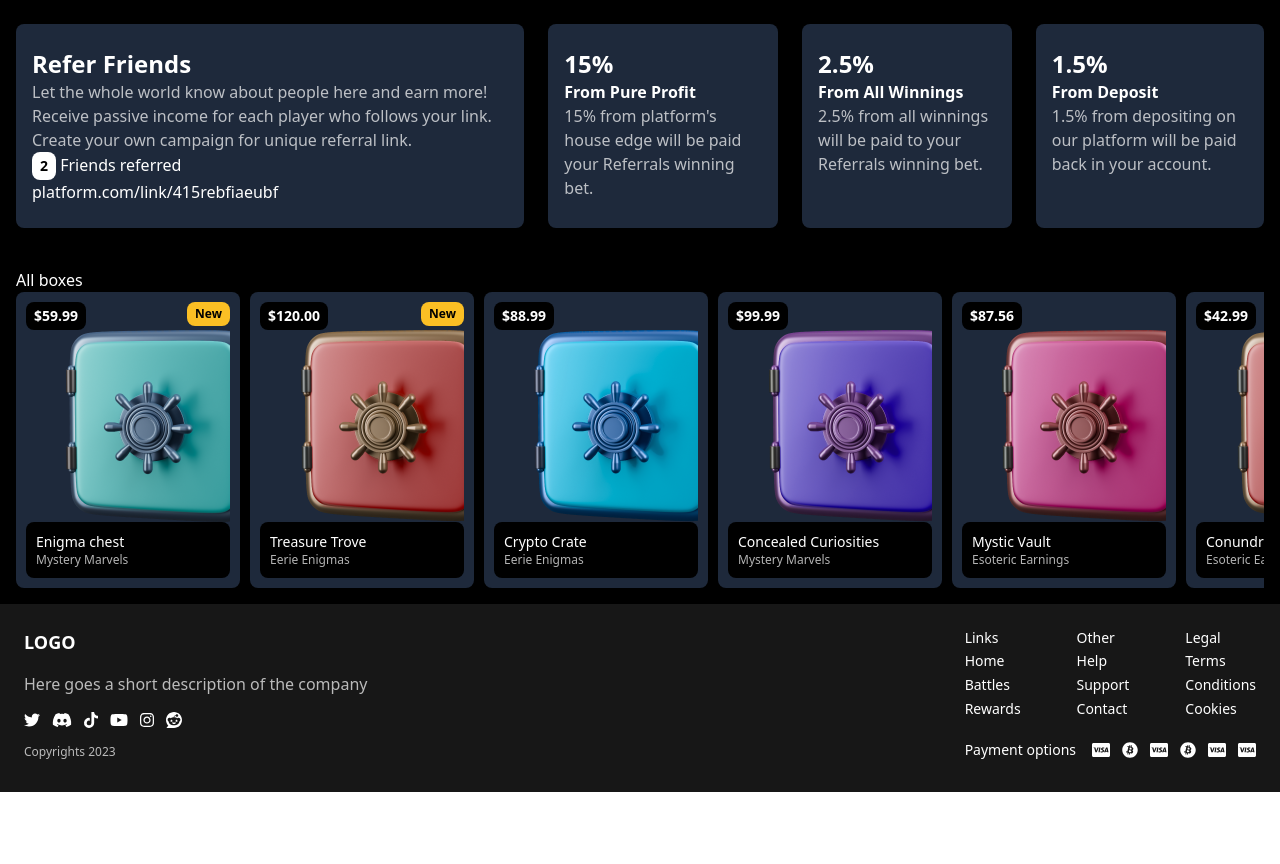
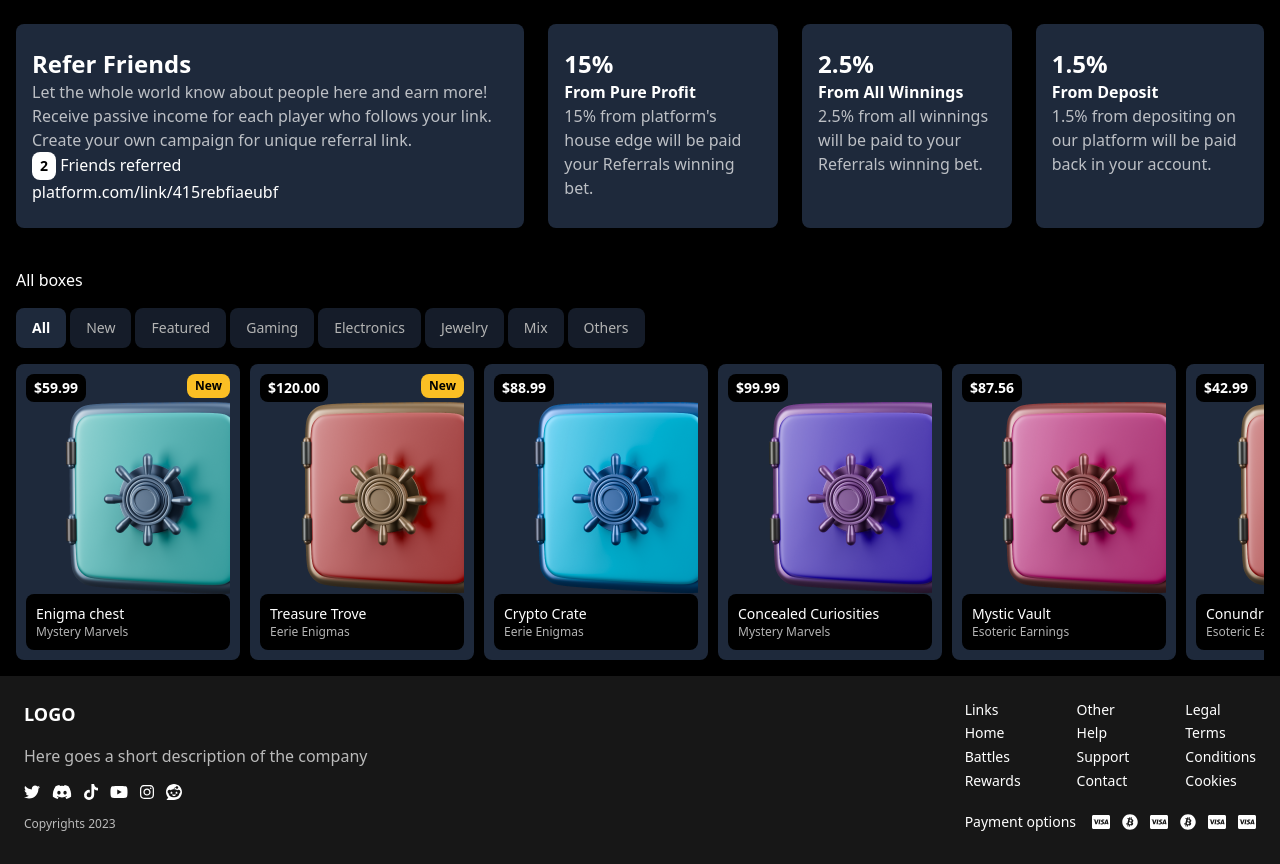
Before and after one commit to juandelacruz23/infinitro-assessment, a React (Vite) app: page / in a window 1280 px wide. Before the commit the page ends 800 px from the top, so only its background shows below. Built offline with nearby package versions, Linux system fonts and the light colour scheme.

Commit message:
Add tag buttons

```diff
--- a/src/Landing/BoxSearch.tsx
+++ b/src/Landing/BoxSearch.tsx
@@ -1,10 +1,36 @@
+import { useState } from "react";
 import BoxCard from "../common/BoxCard/BoxCard";
+import TagButton from "../common/TagButton";
 import { allBoxes } from "../data/boxes";
 
+const tags = [
+  "all",
+  "new",
+  "featured",
+  "gaming",
+  "electronics",
+  "jewelry",
+  "mix",
+  "others",
+];
+
 const BoxSearch = () => {
+  const [selectedTag, setSelectedTag] = useState("all");
   return (
-    <section>
+    <section className="flex flex-col gap-4">
       <h3>All boxes</h3>
+      <div className="flex gap-1 overflow-auto">
+        {tags.map((tag) => (
+          <TagButton
+            onSelect={setSelectedTag}
+            id={tag}
+            key={tag}
+            selected={tag === selectedTag}
+          >
+            {tag}
+          </TagButton>
+        ))}
+      </div>
       <div className="flex overflow-auto gap-2.5">
         {allBoxes.map((box, i) => (
           <BoxCard {...box} key={i} />
--- /dev/null
+++ b/src/common/SearchInput.tsx
@@ -0,0 +1,7 @@
+import React from "react";
+
+const SearchInput = () => {
+  return <div></div>;
+};
+
+export default SearchInput;
--- /dev/null
+++ b/src/common/TagButton.tsx
@@ -0,0 +1,33 @@
+import classNames from "classnames";
+import { FC } from "react";
+
+interface TagButton {
+  selected?: boolean;
+  children: string;
+  id: string;
+  onSelect: (id: string) => void;
+}
+
+const TagButton: FC<TagButton> = ({ onSelect, selected, children, id }) => {
+  const className = classNames(
+    "py-2.5 px-4 bg-slate-800 text-sm rounded-lg capitalize",
+    selected ? "font-bold" : "opacity-70",
+  );
+  return (
+    <>
+      <input
+        className="hidden"
+        type="radio"
+        checked={!!selected}
+        autoComplete="off"
+        id={id}
+        onChange={() => onSelect(id)}
+      />
+      <label className={className} htmlFor={id}>
+        {children}
+      </label>
+    </>
+  );
+};
+
+export default TagButton;
```
